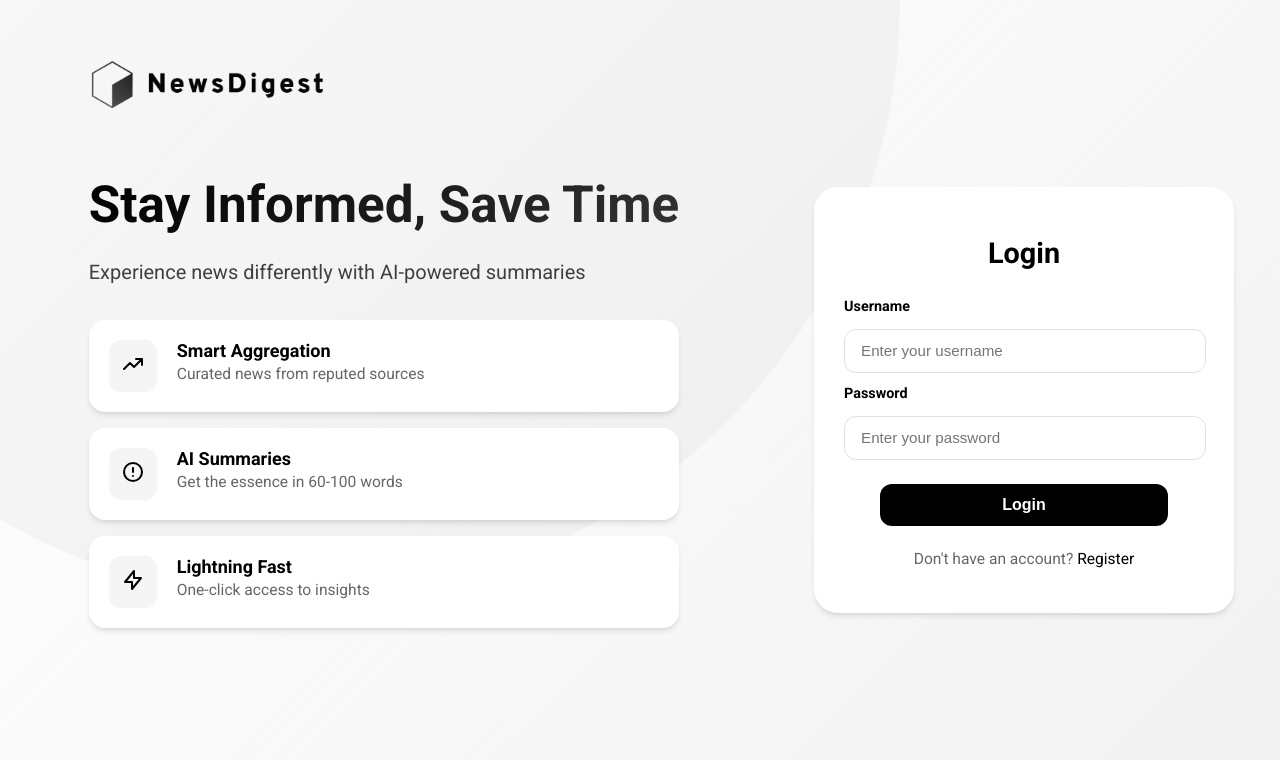
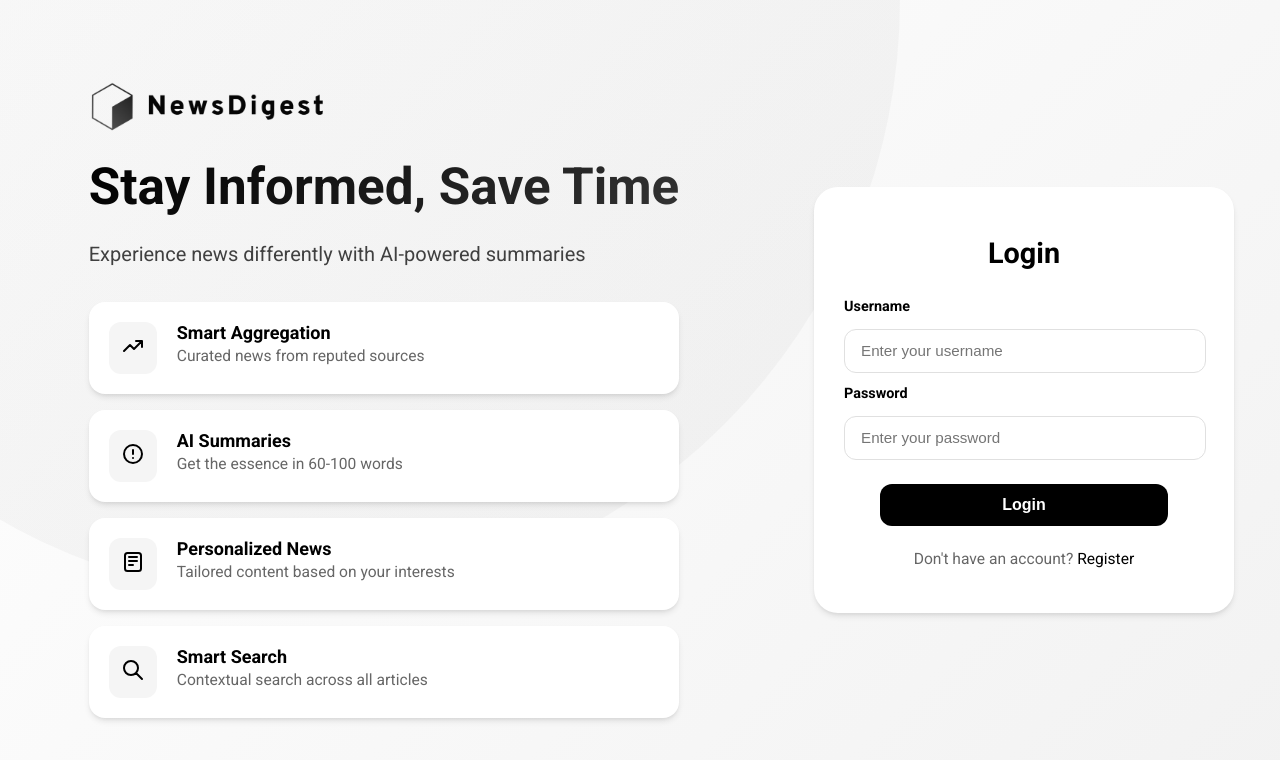
Before and after one commit to Anmol25/NewsDigest, a React (Vite) app in the folder apps/frontend/: page /login in a window 1280 px wide. Shown: the top 760 px of the page. Built offline with nearby package versions, Linux system fonts and the light colour scheme; no server answers.

Commit message:
Updated Authentication page

```diff
--- a/apps/frontend/src/pages/authentication/authentication.css
+++ b/apps/frontend/src/pages/authentication/authentication.css
@@ -23,16 +23,12 @@
 .auth-form-main {
     display: flex;
     justify-content: center;
-    align-items: flex-start;
-    padding: 40px;
+    align-items: center;
+    padding: 0;
     min-height: calc(100vh - 82px);
     position: relative;
     z-index: 1;
     overflow-y: auto;
-}
-
-.auth-form-main::before {
-    display: none;
 }
 
 .auth-form-intro {
@@ -42,10 +38,6 @@
     padding: 20px 0;
 }
 
-.brand-section {
-    margin-bottom: 40px;
-}
-
 .auth-form-logo {
     width: 240px;
     height: auto;
@@ -53,14 +45,10 @@
     object-fit: contain;
 }
 
-.intro-content {
-    margin-bottom: 40px;
-}
-
 .auth-form-intro-title {
     font-size: 3.2rem;
     font-weight: 800;
-    margin-bottom: 12px;
+    margin: 0;
     background: linear-gradient(135deg, #000000 0%, #333333 100%);
     -webkit-background-clip: text;
     background-clip: text;
@@ -117,13 +105,6 @@
     margin: 0;
 }
 
-.social-proof,
-.stats,
-.stat-item {
-    display: none;
-}
-
-/* Auth Form Styles */
 .auth-form-container {
     display: flex;
     flex-direction: column;
@@ -136,13 +117,7 @@
     overflow-y: auto;
 }
 
-.auth-form-container::before {
-    display: none;
-}
-
 .auth-form {
-    position: relative;
-    z-index: 1;
     width: calc(100% - 60px);
     max-width: 360px;
     padding: 30px;
--- a/apps/frontend/src/pages/authentication/authformmain.jsx
+++ b/apps/frontend/src/pages/authentication/authformmain.jsx
@@ -41,12 +41,23 @@ function AuthFormMain(){
                         <div className='feature-item'>
                             <div className='feature-icon'>
                                 <svg width="24" height="24" viewBox="0 0 24 24" fill="none" xmlns="http://www.w3.org/2000/svg">
-                                    <path d="M13 10V3L4 14H11V21L20 10H13Z" stroke="currentColor" strokeWidth="2" strokeLinecap="round" strokeLinejoin="round"/>
+                                    <path d="M17.5 21H6.5C5.11929 21 4 19.8807 4 18.5V5.5C4 4.11929 5.11929 3 6.5 3H17.5C18.8807 3 20 4.11929 20 5.5V18.5C20 19.8807 18.8807 21 17.5 21Z M8 7H16 M8 11H16 M8 15H12" stroke="currentColor" strokeWidth="2" strokeLinecap="round" strokeLinejoin="round"/>
                                 </svg>
                             </div>
                             <div className='feature-content'>
-                                <h3>Lightning Fast</h3>
-                                <p>One-click access to insights</p>
+                                <h3>Personalized News</h3>
+                                <p>Tailored content based on your interests</p>
+                            </div>
+                        </div>
+                        <div className='feature-item'>
+                            <div className='feature-icon'>
+                                <svg width="24" height="24" viewBox="0 0 24 24" fill="none" xmlns="http://www.w3.org/2000/svg">
+                                    <path d="M21 21L15 15M17 10C17 13.866 13.866 17 10 17C6.13401 17 3 13.866 3 10C3 6.13401 6.13401 3 10 3C13.866 3 17 6.13401 17 10Z" stroke="currentColor" strokeWidth="2" strokeLinecap="round" strokeLinejoin="round"/>
+                                </svg>
+                            </div>
+                            <div className='feature-content'>
+                                <h3>Smart Search</h3>
+                                <p>Contextual search across all articles</p>
                             </div>
                         </div>
                     </div>
```
